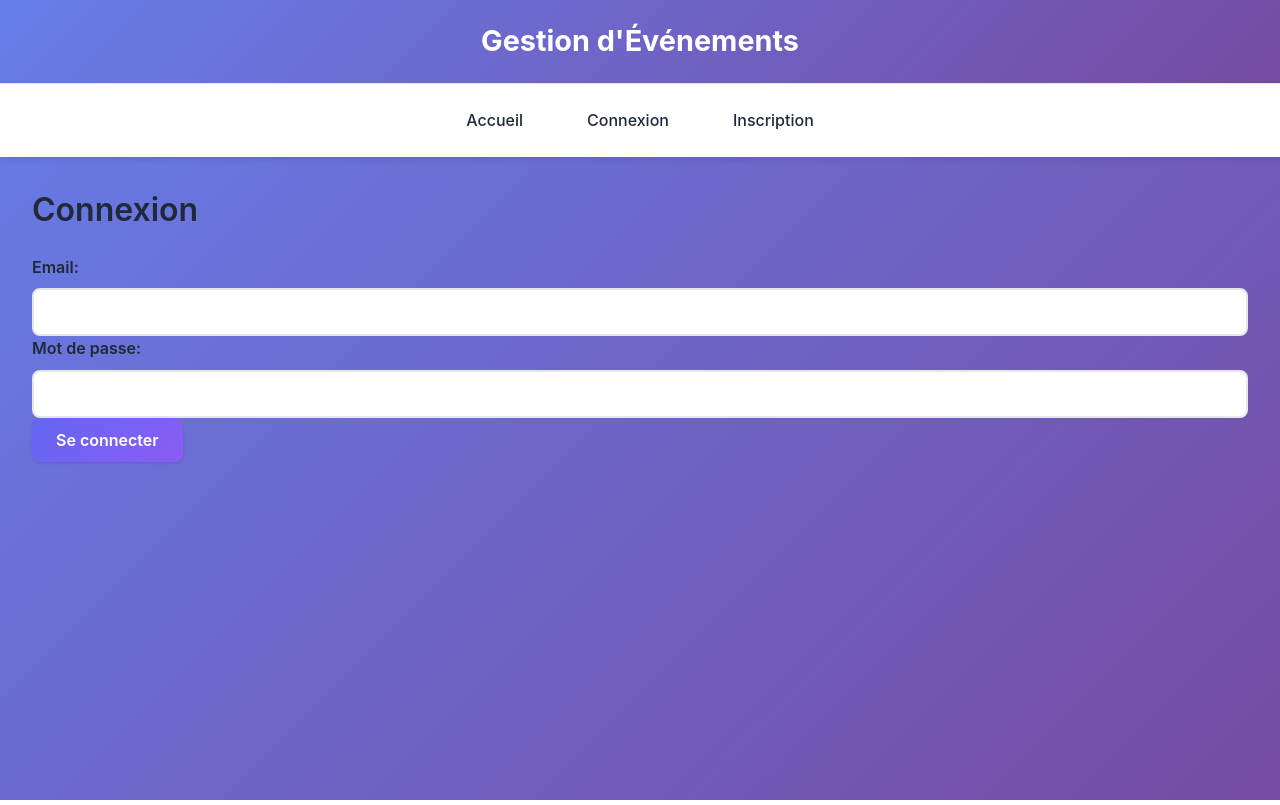
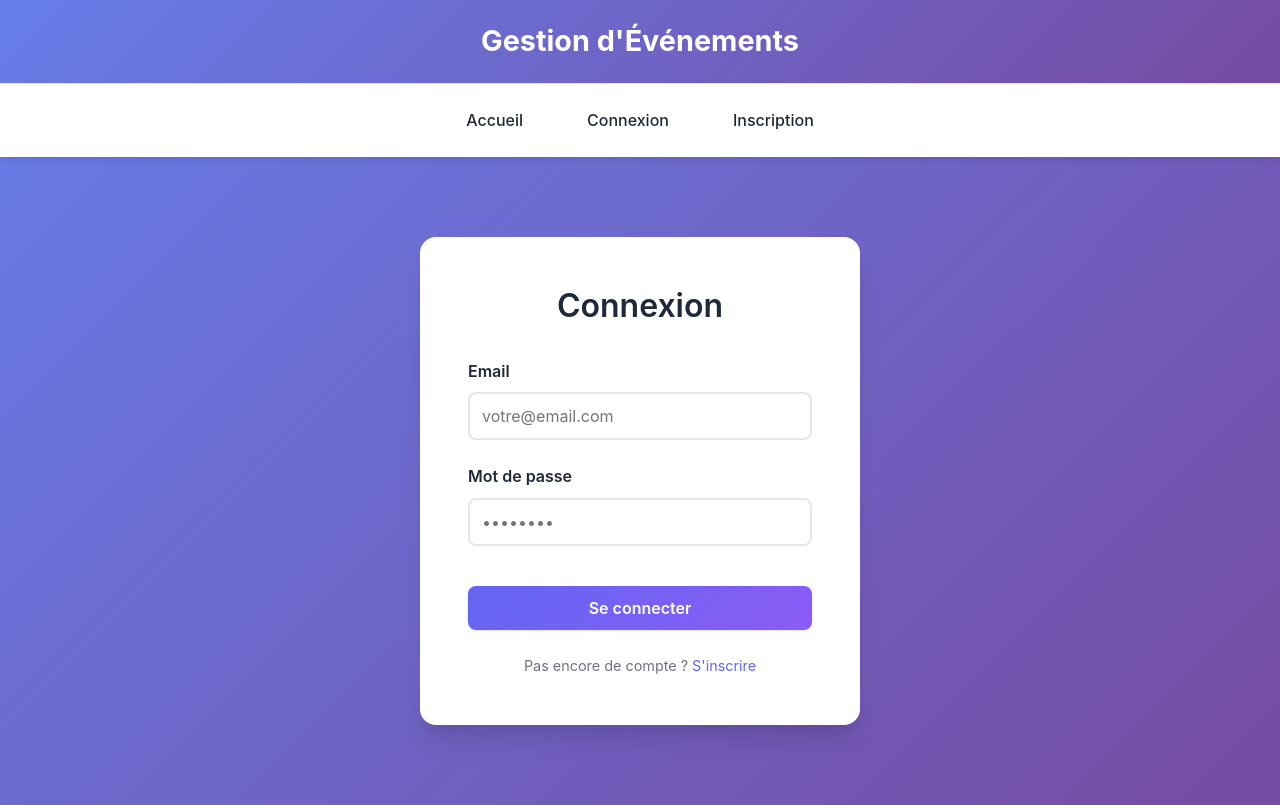
Before and after one commit to UnlimitedPM/ProjetDevWebGroupeM, a React (Vite) app in the folder FrontEnd/: page /login in a window 1280 px wide. Built offline with nearby package versions, Linux system fonts and the light colour scheme.

Commit message:
Style de la page de connexion ajusté

```diff
--- a/FrontEnd/src/pages/LoginPage.jsx
+++ b/FrontEnd/src/pages/LoginPage.jsx
@@ -1,6 +1,6 @@
 import React, { useState } from 'react';
 import { useAuth } from '../contexts/AuthContext';
-import { useNavigate } from 'react-router-dom';
+import { useNavigate, Link } from 'react-router-dom';
 
 const LoginPage = () => {
   const [email, setEmail] = useState('');
@@ -21,31 +21,43 @@ const LoginPage = () => {
   };
 
   return (
-    <div>
-      <h2>Connexion</h2>
-      <form onSubmit={handleSubmit}>
-        {error && <p style={{ color: 'red' }}>{error}</p>}
+    <div style={{
+      maxWidth: '440px',
+      margin: '3rem auto',
+      background: 'white',
+      padding: '3rem',
+      borderRadius: '16px',
+      boxShadow: '0 20px 25px -5px rgba(0, 0, 0, 0.1), 0 10px 10px -5px rgba(0, 0, 0, 0.04)'
+    }}>
+      <h2 style={{ textAlign: 'center', marginBottom: '2rem', color: 'var(--text-primary)' }}>Connexion</h2>
+      <form onSubmit={handleSubmit} style={{ display: 'flex', flexDirection: 'column', gap: '1.5rem' }}>
+        {error && <p style={{ color: 'var(--danger-color)', background: '#fee2e2', padding: '0.75rem', borderRadius: '8px', textAlign: 'center' }}>{error}</p>}
         <div>
-          <label htmlFor="email">Email:</label>
+          <label htmlFor="email">Email</label>
           <input
             type="email"
             id="email"
             value={email}
             onChange={(e) => setEmail(e.target.value)}
             required
+            placeholder="votre@email.com"
           />
         </div>
         <div>
-          <label htmlFor="password">Mot de passe:</label>
+          <label htmlFor="password">Mot de passe</label>
           <input
             type="password"
             id="password"
             value={password}
             onChange={(e) => setPassword(e.target.value)}
             required
+            placeholder="••••••••"
           />
         </div>
-        <button type="submit">Se connecter</button>
+        <button type="submit" style={{ marginTop: '1rem' }}>Se connecter</button>
+        <p style={{ textAlign: 'center', color: 'var(--text-secondary)', fontSize: '0.9rem' }}>
+          Pas encore de compte ? <Link to="/register">S'inscrire</Link>
+        </p>
       </form>
     </div>
   );
```
